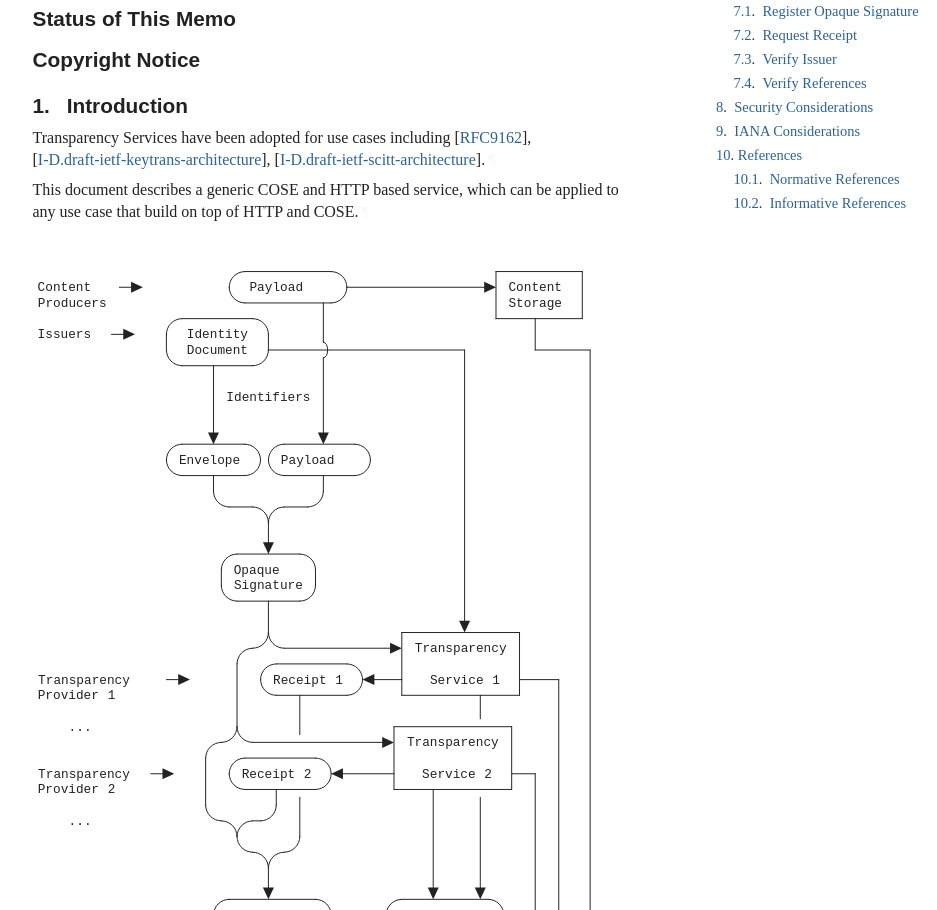
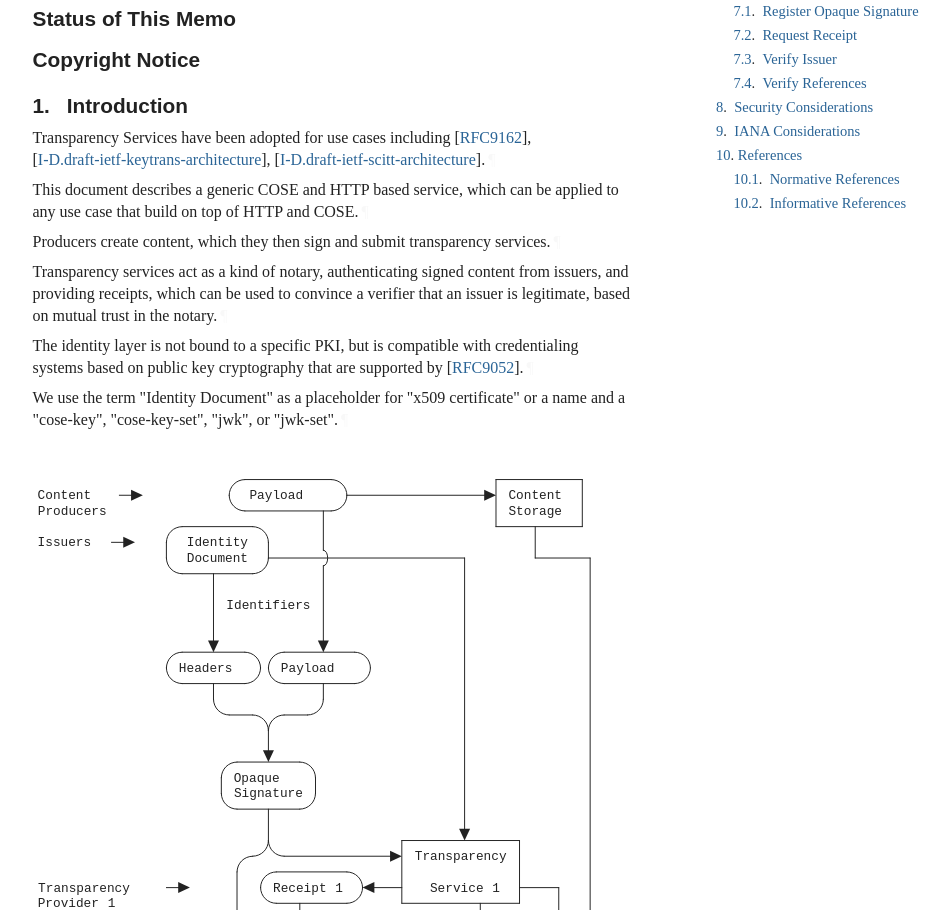
Before and after one commit to OR13/draft-steele-transparency-service, a plain HTML site: page draft-steele-transparency-service.html in a window 1280 px wide. Shown: the part 590-1500 px from the top of the page, without its empty margins (92-1029 px from the left). Drawn offline with Linux system fonts and the light colour scheme; a web font is replaced by a local one.

Commit message:
Script updating gh-pages from 478ff69. [ci skip]

```diff
--- a/draft-steele-transparency-service.html
+++ b/draft-steele-transparency-service.html
@@ -1231,8 +1231,12 @@ svg :is([fill="white"], [fill^="#fff"]) {
       </h2>
 <p id="section-1-1">Transparency Services have been adopted for use cases including <span>[<a href="#RFC9162" class="cite xref">RFC9162</a>]</span>, <span>[<a href="#I-D.draft-ietf-keytrans-architecture" class="cite xref">I-D.draft-ietf-keytrans-architecture</a>]</span>,  <span>[<a href="#I-D.draft-ietf-scitt-architecture" class="cite xref">I-D.draft-ietf-scitt-architecture</a>]</span>.<a href="#section-1-1" class="pilcrow">¶</a></p>
 <p id="section-1-2">This document describes a generic COSE and HTTP based service, which can be applied to any use case that build on top of HTTP and COSE.<a href="#section-1-2" class="pilcrow">¶</a></p>
-<div id="section-1-3">
-        <div class="alignLeft art-svg artwork" id="section-1-3.1">
+<p id="section-1-3">Producers create content, which they then sign and submit transparency services.<a href="#section-1-3" class="pilcrow">¶</a></p>
+<p id="section-1-4">Transparency services act as a kind of notary, authenticating signed content from issuers, and providing receipts, which can be used to convince a verifier that an issuer is legitimate, based on mutual trust in the notary.<a href="#section-1-4" class="pilcrow">¶</a></p>
+<p id="section-1-5">The identity layer is not bound to a specific PKI, but is compatible with credentialing systems based on public key cryptography that are supported by <span>[<a href="#RFC9052" class="cite xref">RFC9052</a>]</span>.<a href="#section-1-5" class="pilcrow">¶</a></p>
+<p id="section-1-6">We use the term "Identity Document" as a placeholder for "x509 certificate" or a name and a "cose-key", "cose-key-set", "jwk", or "jwk-set".<a href="#section-1-6" class="pilcrow">¶</a></p>
+<div id="section-1-7">
+        <div class="alignLeft art-svg artwork" id="section-1-7.1">
 <svg xmlns="http://www.w3.org/2000/svg" version="1.1" height="960" width="576" viewBox="0 0 576 960" class="diagram" text-anchor="middle" font-family="monospace" font-size="13px" stroke-linecap="round">
             <path d="M 136,96 L 136,112" fill="none" stroke="black"></path>
             <path d="M 176,528 L 176,576" fill="none" stroke="black"></path>
@@ -1324,7 +1328,7 @@ svg :is([fill="white"], [fill^="#fff"]) {
             <path d="M 256,848 L 424,848" fill="none" stroke="black"></path>
             <path d="M 440,848 L 528,848" fill="none" stroke="black"></path>
             <path d="M 248,896 L 408,896" fill="none" stroke="black"></path>
-            <path d="M 416,912 L 568,912" fill="none" stroke="black"></path>
+            <path d="M 408,912 L 568,912" fill="none" stroke="black"></path>
             <path d="M 160,928 L 176,928" fill="none" stroke="black"></path>
             <path d="M 224,944 L 384,944" fill="none" stroke="black"></path>
             <path d="M 144,848 L 168,800" fill="none" stroke="black"></path>
@@ -1332,7 +1336,7 @@ svg :is([fill="white"], [fill^="#fff"]) {
             <path d="M 256,848 L 280,800" fill="none" stroke="black"></path>
             <path d="M 224,944 L 248,896" fill="none" stroke="black"></path>
             <path d="M 424,848 L 448,800" fill="none" stroke="black"></path>
-            <path d="M 384,944 L 400,912" fill="none" stroke="black"></path>
+            <path d="M 384,944 L 408,896" fill="none" stroke="black"></path>
             <path d="M 440,848 L 464,800" fill="none" stroke="black"></path>
             <path d="M 528,848 L 552,800" fill="none" stroke="black"></path>
             <path d="M 216,32 C 207.16936,32 200,39.16936 200,48" fill="none" stroke="black"></path>
@@ -1398,7 +1402,7 @@ svg :is([fill="white"], [fill^="#fff"]) {
             <polygon class="arrowhead" points="472,48 460,42.4 460,53.6" fill="black" transform="rotate(0,464,48)"></polygon>
             <polygon class="arrowhead" points="464,664 452,658.4 452,669.6" fill="black" transform="rotate(90,456,664)"></polygon>
             <polygon class="arrowhead" points="448,392 436,386.4 436,397.6" fill="black" transform="rotate(90,440,392)"></polygon>
-            <polygon class="arrowhead" points="424,912 412,906.4 412,917.6" fill="black" transform="rotate(180,416,912)"></polygon>
+            <polygon class="arrowhead" points="416,912 404,906.4 404,917.6" fill="black" transform="rotate(180,408,912)"></polygon>
             <polygon class="arrowhead" points="416,664 404,658.4 404,669.6" fill="black" transform="rotate(90,408,664)"></polygon>
             <polygon class="arrowhead" points="376,416 364,410.4 364,421.6" fill="black" transform="rotate(0,368,416)"></polygon>
             <polygon class="arrowhead" points="368,792 356,786.4 356,797.6" fill="black" transform="rotate(90,360,792)"></polygon>
@@ -1429,7 +1433,7 @@ svg :is([fill="white"], [fill^="#fff"]) {
               <text x="188" y="100">Identity</text>
               <text x="188" y="116">Document</text>
               <text x="240" y="164">Identifiers</text>
-              <text x="180" y="228">Envelope</text>
+              <text x="176" y="228">Headers</text>
               <text x="280" y="228">Payload</text>
               <text x="228" y="340">Opaque</text>
               <text x="240" y="356">Signature</text>
@@ -1469,7 +1473,7 @@ svg :is([fill="white"], [fill^="#fff"]) {
               <text x="96" y="932">Parties</text>
               <text x="300" y="932">Transparency</text>
             </g>
-          </svg><a href="#section-1-3.1" class="pilcrow">¶</a>
+          </svg><a href="#section-1-7.1" class="pilcrow">¶</a>
 </div>
 </div>
 </section>
@@ -1487,7 +1491,8 @@ appear in all capitals, as shown here.<a href="#section-2-1" class="pilcrow">¶<
 <span class="break"></span><dl class="dlParallel" id="section-2-3">
         <dt id="section-2-3.1">issuer:</dt>
         <dd style="margin-left: 1.5em" id="section-2-3.2">
-          <p id="section-2-3.2.1">A name for the entity that produces a cose-sign1. Issuers are identified by Identity Documents.<a href="#section-2-3.2.1" class="pilcrow">¶</a></p>
+          <p id="section-2-3.2.1">A name for the entity that produces a cose-sign1.
+Issuers are identified by Identity Documents.<a href="#section-2-3.2.1" class="pilcrow">¶</a></p>
 </dd>
         <dd class="break"></dd>
 <dt id="section-2-3.3">opaque-signature:</dt>
@@ -1507,7 +1512,9 @@ appear in all capitals, as shown here.<a href="#section-2-1" class="pilcrow">¶<
         <dd class="break"></dd>
 <dt id="section-2-3.9">notary:</dt>
         <dd style="margin-left: 1.5em" id="section-2-3.10">
-          <p id="section-2-3.10.1">A name for the entity that produces a receipt. A notary is an issuer of receipts.<a href="#section-2-3.10.1" class="pilcrow">¶</a></p>
+          <p id="section-2-3.10.1">A name for the entity that produces a receipt.
+A notary is an issuer of receipts.
+Notaries are identified by Identity Documents.<a href="#section-2-3.10.1" class="pilcrow">¶</a></p>
 </dd>
       <dd class="break"></dd>
 </dl>
```
Also changed, not shown: draft-steele-transparency-service.txt (+20 -3 lines).
